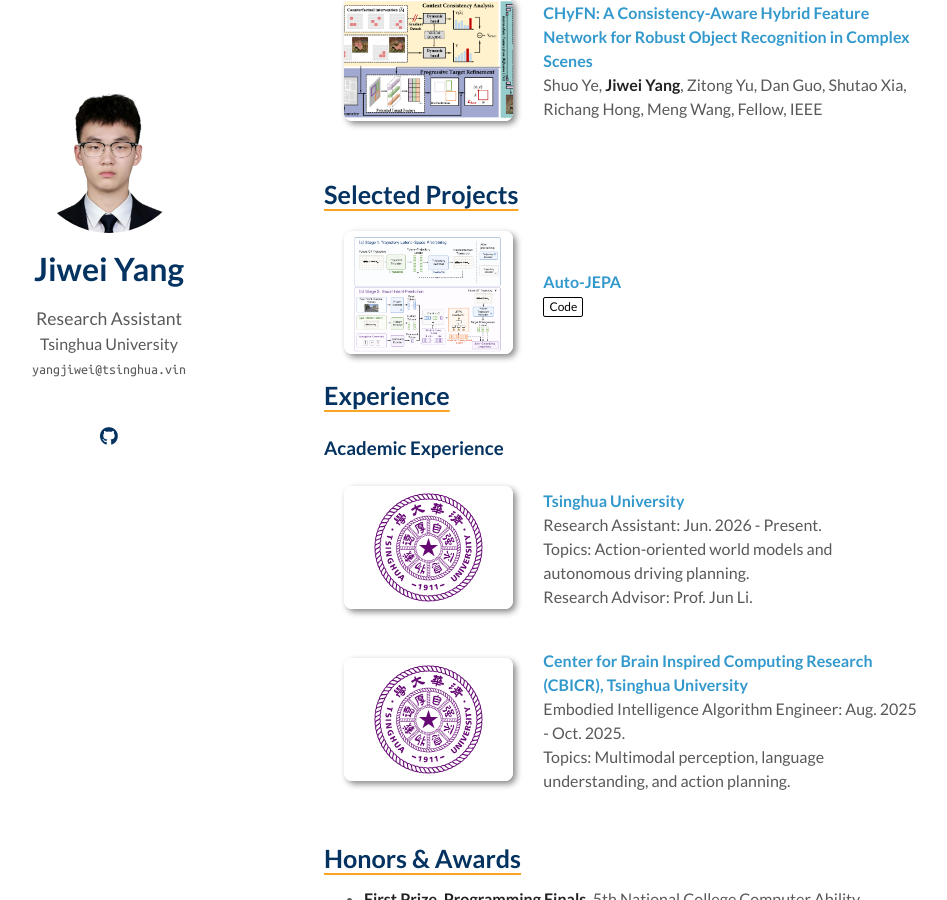
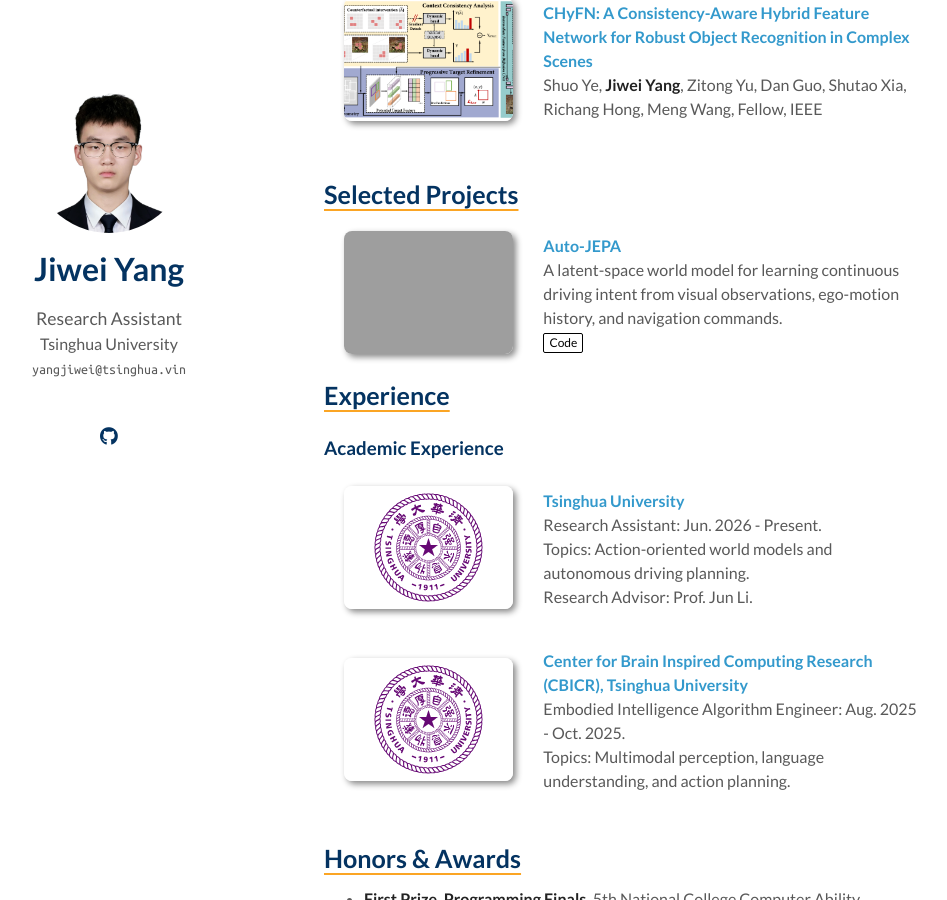
Before and after one commit to NoctYang/NoctYang.github.io, a Jekyll site: the page built from index.md, in a window 1280 px wide and 900 px high, scrolled down 1535 px. Shown: the whole window, without its empty margins (186-1133 px from the left). Built offline with Jekyll 4.4.1, drawn with Linux system fonts in a browser that asks for light colours; a style sheet for code colours, icons or effects is not loaded; our own code applies the rules of GitHub Pages for plain Markdown files; grey boxes are pictures that could not be loaded.

Commit message:
Use Auto-JEPA architecture preview and add description

```diff
--- a/index.md
+++ b/index.md
@@ -36,10 +36,11 @@
 <li>
 <div class="pub-row">
   <div class="col-sm-3 abbr" style="position: relative;padding-right: 15px;padding-left: 15px;">
-    <img src="./assets/auto-jepa.png" class="teaser img-fluid z-depth-1" alt="Auto-JEPA project preview">
+    <img src="./assets/auto-jepa-architecture.png" class="teaser img-fluid z-depth-1" alt="Auto-JEPA training and inference architecture">
   </div>
   <div class="col-sm-9" style="position: relative;padding-right: 15px;padding-left: 20px;">
     <div class="title"><a href="https://github.com/NoctYang/Auto-JEPA">Auto-JEPA</a></div>
+    <div class="description">A latent-space world model for learning continuous driving intent from visual observations, ego-motion history, and navigation commands.</div>
     <div class="links">
       <a href="https://github.com/NoctYang/Auto-JEPA" class="btn btn-sm z-depth-0" role="button" target="_blank" style="font-size:12px;">Code</a>
     </div>
```
